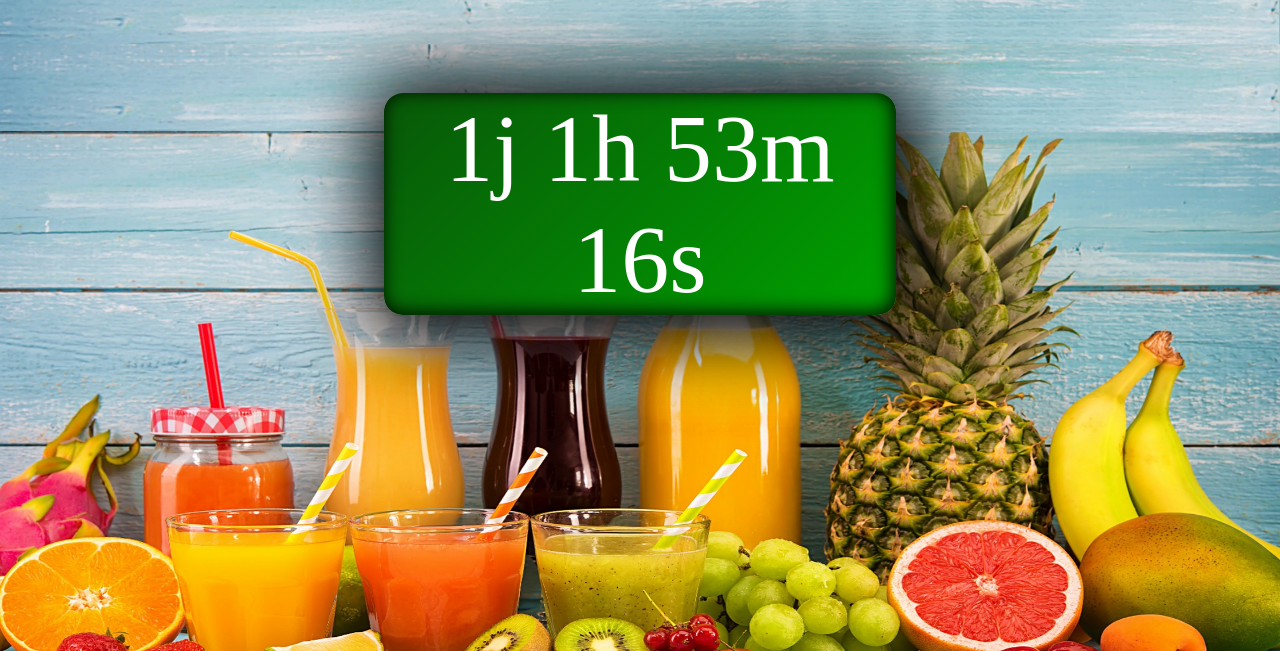
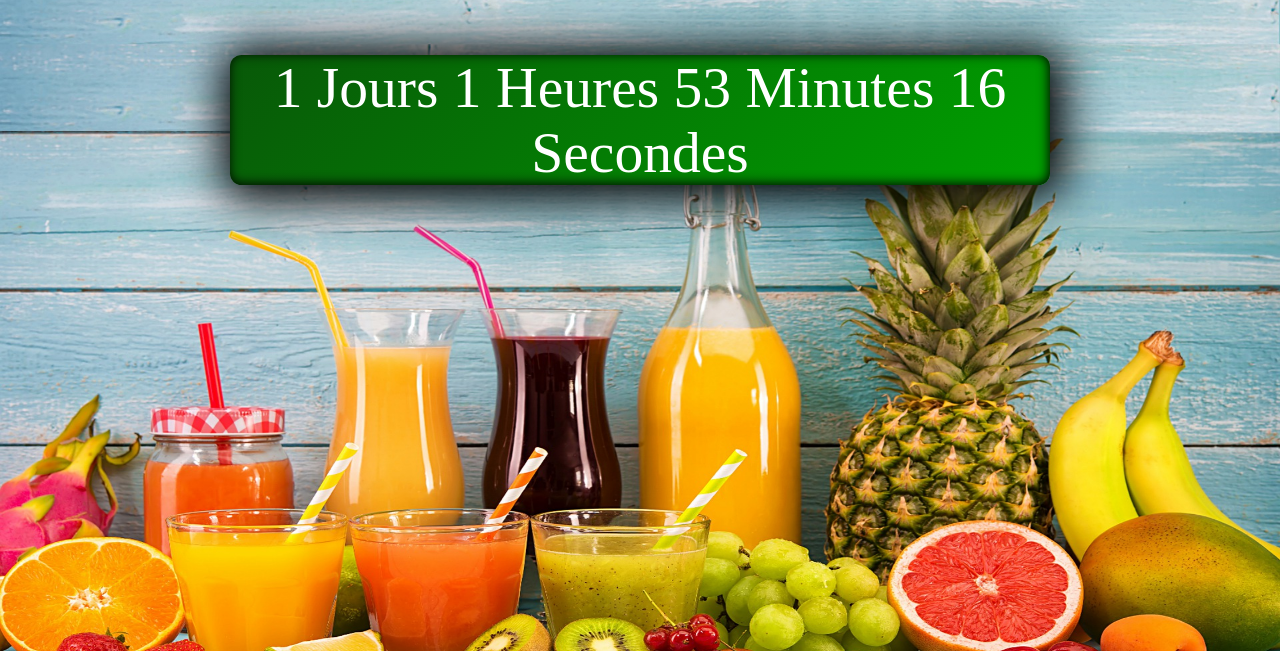
Before and after one commit to ByFrimouss/Compte-rebours, a plain HTML site: page index.html in a window 1280 px wide. Shown: the part 149-800 px from the top of the page. Drawn offline with Linux system fonts and the light colour scheme.

Commit message:
rectification

```diff
--- a/script.js
+++ b/script.js
@@ -1,4 +1,4 @@
-//Définir une date
+//Définir une date futur
 
 var deadline = new Date("march 17, 2023 08:45:00").getTime();
 
@@ -14,7 +14,7 @@ var seconds = Math.floor((t % (1000 *60)) / 1000);
 
 //La sortie du résultat
 
-document.getElementById("demo").innerHTML = days + "j " + hours + "h " + minutes + "m " + seconds + "s ";
+document.getElementById("demo").innerHTML = days + " Jours " + hours + " Heures " + minutes + " Minutes " + seconds + " Secondes ";
 
 //Texte de compte à rebours terminé
 
--- a/style.css
+++ b/style.css
@@ -49,7 +49,7 @@ ul {
   p {
     color: #fff;
     text-align: center;
-    font-size: 6em;
+    font-size: 3.6em;
     background: linear-gradient(315deg, rgb(0, 161, 0), rgb(8, 88, 8));
     margin-left: 4em;
     margin-right: 4em;
@@ -60,7 +60,7 @@ ul {
 
 h1 {
     text-align: center;
-    margin-top: 9em;
+    margin-top: 11em;
     font-size: 4em;
     color: #fff;
 }
```
